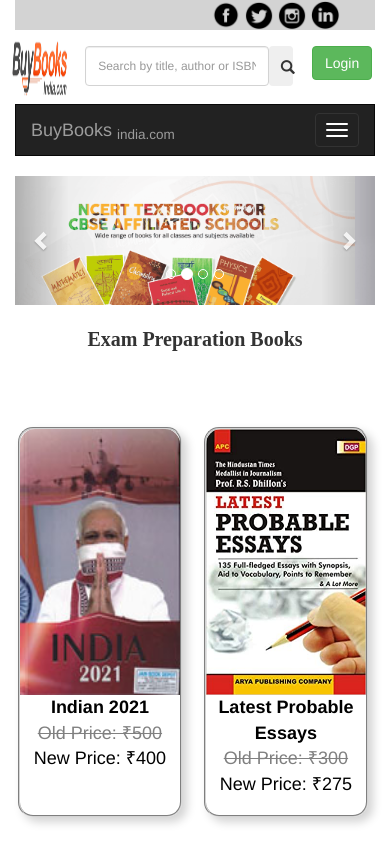
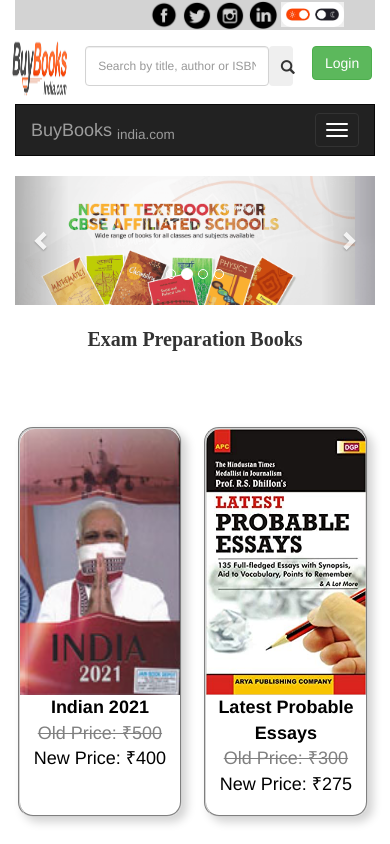
Before and after one commit to Suresh42348/Major-Project-Book-Store, a plain HTML site: page index.html in a window 390 px wide. Shown: the top 844 px of the page. Drawn offline with nearby package versions, Linux system fonts and the light colour scheme.

Commit message:
darkmode

```diff
--- a/home.css
+++ b/home.css
@@ -3,19 +3,47 @@
     padding:0;
     overflow-x:hidden;
 }
+/* light dark mode */
+.mydark{
+    background-color:black;
+    color:white ;
+ }
+ .mystyle{
+    background-color:black;
+    color:white ;
+ }
+
 /*social Links*/
 
 .social{
-    height:50px;
+    height:40px;
     width:100%;
     display:inline-block;
     background-color:lightgray;
 }
+#btn{
+    margin-top:2px;
+    padding:0;
+    border:0px lightgrey;
+
+}
+#lightmode{
+    height:35px;
+    width:100%;
+    border-radius:10px;
+}
+.lightdark{
+    height:35px;
+    float:right;
+
+}
 .icon{
-    height:50px;
-    width:50px;
+    height:40px;
+    width:40px;
     margin-right:1%;
     float:right;
+    border-radius: 50%;
+
 
 }
 .icon  img{
@@ -233,7 +261,7 @@
     line-height: 2.5;
     font-size:20px;
     text-decoration:none;
-    color:black;
+    color:grey;
     font-weight:600;
 }
 
@@ -423,6 +451,20 @@
         width:auto;
         margin-left: -12px;
         margin-right: 0;
+}
+#btn{
+    margin-top:2px;
+}
+
+#lightmode{
+    height:25px;
+    width:100%;
+    border-radius:10px;
+}
+.lightdark{
+    height:25px;
+    float:right;
+
 }
 
 }
--- /dev/null
+++ b/home.js
@@ -0,0 +1,15 @@
+var x=1;
+function changeMode(){
+    var mybody = document.body;
+    mybody.classList.toggle('mydark');
+
+    document.getElementsByClassName('social')[0].style.backgroundColor="black";
+    document.getElementsByClassName('footer')[0].style.backgroundColor="black";
+    document.getElementsByClassName('footer')[0].style.color="white";
+    var element=document.getElementsByClassName('icon');
+    for (var i = 0; i < element.length; i++) {
+        element[i].style.backgroundColor="white";
+        }
+
+
+}
--- a/index.html
+++ b/index.html
@@ -8,12 +8,14 @@
         <script src="https://maxcdn.bootstrapcdn.com/bootstrap/3.4.1/js/bootstrap.min.js"></script>
         <link rel="stylesheet" href="home.css" type="text/css">
         <script src="https://kit.fontawesome.com/97f33a6782.js" crossorigin="anonymous"></script>
-
+        <script src="home.js"></script>
     </head>
     <body>
         <div class="container-fluid">
-        <div class="social container">
+        <div id="social" class="social container">
             <div style="margin-right:5%;">
+                <div  class="lightdark">
+                <button id="btn" type="button" onclick="changeMode()"><img id="lightmode" src=./images/light.png> </button></div>
 
             <div class="icon">
                <a href=""><img src="./images/linkedin.png" class="img-responsive" alt ="facebook"> </a>
```
Also changed, not shown: images/fb.png (added), images/light.png (added).
